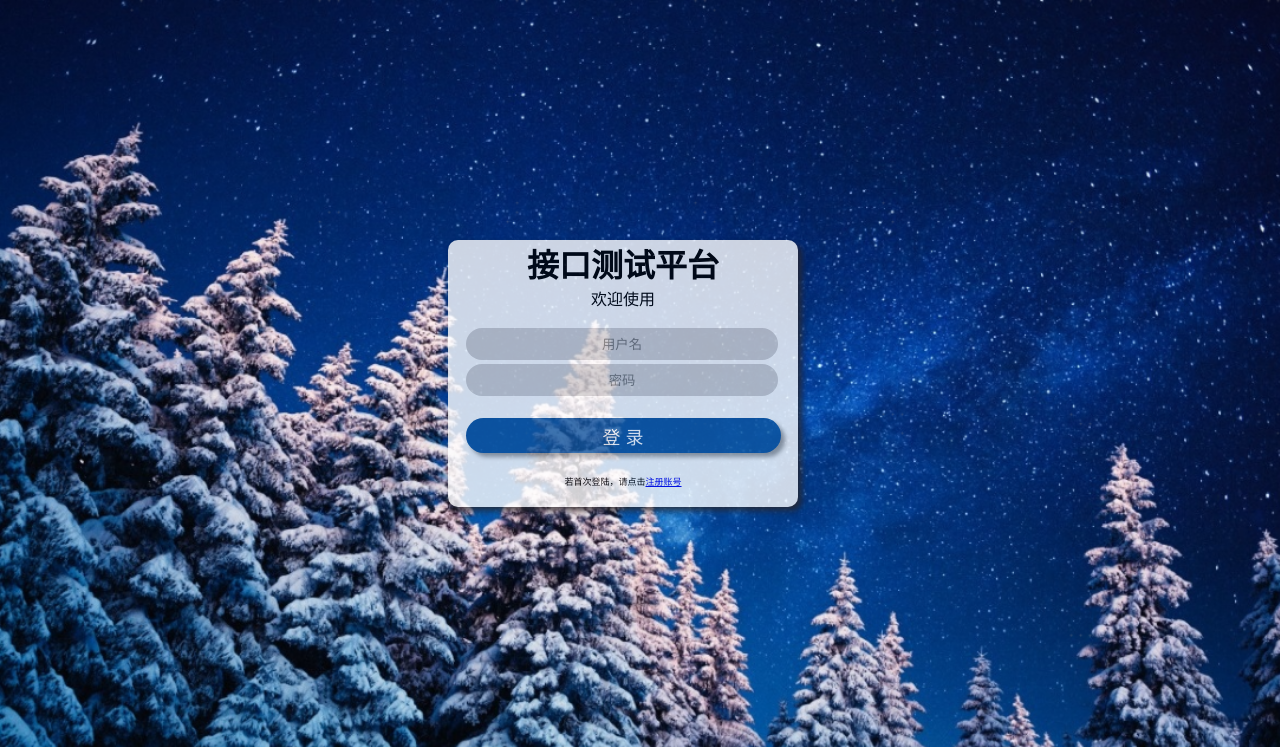
After one commit to zhenfang95/TestPlatform, a Django app: page /login/ in a window 1280 px wide. The commit adds this page. Shown: the top 747 px of the page. Run offline with Django 3.2, Linux system fonts and the light colour scheme.

Commit message:
增加注册登录模块

```diff
--- a/ApiTest/ApiTest/urls.py
+++ b/ApiTest/ApiTest/urls.py
@@ -22,4 +22,13 @@ from MyApp.views import *
 urlpatterns = [
     url(r'^admin/', admin.site.urls),
     url(r'^welcome/$',welcome),  #进入主页,^是正则匹配写法
+    url(r'^case_list/$',case_list),
+    url(r'^item_list/$',item_list),
+    url(r'^portlib/$',portlib),
+    url(r'^home/$',home),
+    url(r'^child/(?P<eid>.+)/(?P<oid>.*)/$',child),  #返回子页面（正则表达式写法）
+    url(r'^login/$',login),
+    url(r'^login_action/$',login_action),
+    url(r'^register_action/$',register_action),
+    url(r'^accounts/login/$',login),
 ]
--- /dev/null
+++ b/ApiTest/MyApp/templates/login.html
@@ -0,0 +1,69 @@
+<!DOCTYPE html>
+<html lang="en">
+<head>
+    <meta charset="UTF-8">
+    <title>测试平台登陆</title>
+    <style>
+        body{
+            background: url("/static/login.png");
+            background-attachment: fixed;
+            background-size: cover;
+        }
+        .wqrf_input{
+            width: 88%;
+            background-color: #d1d0d1;
+            border-radius: 50px;
+            text-align: center;
+            float: right;
+            margin-right: 20px;
+            height: 30px;
+            border: 0;
+        }
+    </style>
+    <script src="/static/201908059658/js/jquery-1.11.0.min.js" type="text/javascript"></script>
+
+</head>
+<body>
+    <div style="box-shadow: 4px 4px 6px #2a262a;margin-left: -webkit-calc(50% - 200px);width: 350px; position: absolute; top: 30%;background-color: white;opacity: 0.8;border-radius: 10px;text-align: center">
+        <strong><span style="font-size: xx-large;">接口测试平台</span></strong>
+        <br>
+        <span>欢迎使用</span>
+        <br><br>
+            <input id="username" type="text" class="wqrf_input" placeholder="用户名">
+            <br><br>
+            <input id="password" type="password" class="wqrf_input" placeholder="密码">
+        <br><br><br>
+        <button onclick="login()" style="width: 90%;height: 35px;border-radius: 50px;background-color: #0e55a0;color: white;font-size: large;border: 0;box-shadow: 4px 4px 4px #a0a0a0">登 录</button>
+        <br><br>
+        <span style="font-size: xx-small">若首次登陆，请点击<a href="javascript:register()">注册账号</a></span>
+        <br><br>
+    </div>
+<script>
+    function register() {
+        username = document.getElementById('username').value;
+        password = document.getElementById('password').value;
+        $.get("/register_action/",{
+            "username":username,
+            "password":password
+        },function (ret) {
+            alert(ret)
+        })
+    }
+    function login() {
+        username = document.getElementById('username').value;
+        password = document.getElementById('password').value;
+        $.get("/login_action/",{
+            "username":username,
+            "password":password
+        },function (ret) {
+            if (ret == '成功') {
+                document.location.href = '/home/'
+            }else {
+                alert('您的用户名或密码错误！')
+            }
+        })
+    }
+</script>
+
+</body>
+</html>
--- a/ApiTest/MyApp/views.py
+++ b/ApiTest/MyApp/views.py
@@ -1,10 +1,58 @@
-from django.shortcuts import render
-
 # Create your views here.
 #HttpResponse用来返回一个字符串的，HttpResponseRedirect是用来重定向到其他url上，render是用来返回html页面和页面初始数据
 from django.http import HttpResponse,HttpResponseRedirect
 from django.shortcuts import render
+from django.contrib.auth.decorators import login_required    #登录态检查
 
+@login_required
 def welcome(request):
-    print('进来啦……')
     return render(request,'welcome.html')
+
+#返回子页面
+def child(request,eid,oid):
+    return render(request,eid)
+
+#进入主页
+@login_required
+def home(request):
+    return render(request,'welcome.html',{"whichHTML": "Home.html","oid": ""})
+
+#进入登录页面
+def login(request):
+    return render(request,'login.html')
+
+#登陆
+def login_action(request):
+    u_name = request.GET['username']
+    p_word = request.GET['password']
+    #连Django用户库，查看用户名/密码是否正确
+    from django.contrib import auth
+    user = auth.authenticate(username=u_name,password=p_word)
+    if user is not None:
+        auth.login(request,user)   #检查用户是否已登录
+        request.session['user'] = u_name  #记录用户登录态
+        return HttpResponse('成功')
+    else:
+        #返回前端告诉前端用户名/密码不对
+        return HttpResponse('失败')
+#注册
+def register_action(request):
+    u_name = request.GET['username']
+    p_word = request.GET['password']
+    #连通Django用户表
+    from django.contrib.auth.models import User
+    try:
+        user = User.objects.create_user(username=u_name,password=p_word)
+        user.save()
+        return HttpResponse('注册成功')
+    except:
+        return HttpResponse('注册失败,用户已存在……')
+
+def case_list(request):
+    return HttpResponse('测试用例列表……')
+
+def item_list(request):
+    return HttpResponse('项目列表……')
+
+def portlib(request):
+    return HttpResponse('接口库……')
```
Also changed, not shown: ApiTest/MyApp/templates/home.html (added, +30 -0 lines), ApiTest/MyApp/templates/welcome.html (+35 -15 lines), ApiTest/MyApp/static/201908059658/src/jquery-rvnm.css, ApiTest/MyApp/static/haha.png (added), ApiTest/MyApp/static/login.png (added), ApiTest/db.sqlite3.
